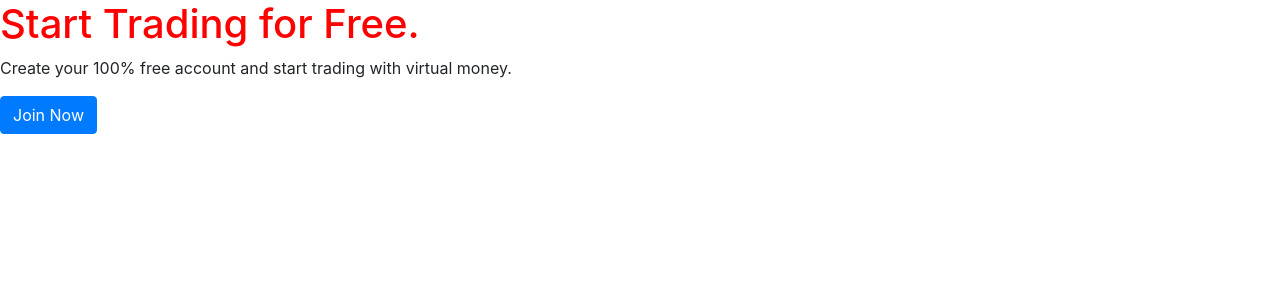
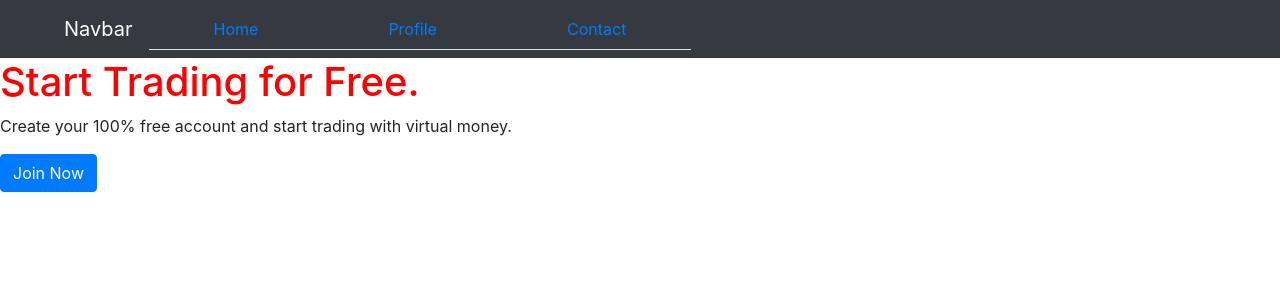
Before and after one commit to ji21/crypto_project, a Django app: page /login/ in a window 1280 px wide. Shown: the top 300 px of the page. Run offline with Django 3.2, Linux system fonts and the light colour scheme; some libraries are stand-ins or nearby versions.

Commit message:
nav bar styling base.html

```diff
--- a/config/urls.py
+++ b/config/urls.py
@@ -15,10 +15,10 @@ Including another URLconf
 """
 from django.contrib import admin
 from django.urls import path
-from crypto.views import loginView, homeView
+from crypto.views import login_view, home_view
 
 urlpatterns = [
     path('admin/', admin.site.urls),
-    path('login/', loginView),
-    path('home/', homeView)
+    path('login/', login_view),
+    path('home/', home_view)
 ]
--- a/crypto/views.py
+++ b/crypto/views.py
@@ -1,6 +1,7 @@
 from django.shortcuts import render
 from django.http import HttpResponse
 from coinbase.wallet.client import Client
+from django.http import JsonResponse
 import json
 import os
 import environ
@@ -12,14 +13,18 @@ environ.Env.read_env()
 
 print(os.environ.get('API_KEY'))
 
-def loginView(request):
+def login_view(request):
   return render(request, 'login.html')
 
 
 
-def homeView(request):
+def home_view(request):
   # url = "https://blockchain.info/ticker"
   # ex_rate = json.loads(requests.get(url))
+  return render(request, 'home.html')
+
+
+def get_spot():
   API_KEY=os.environ.get('API_KEY')
   API_SECRET=os.environ.get('API_SECRET')
   client = Client(API_KEY, API_SECRET, api_version='2020-08-25')
--- a/templates/base.html
+++ b/templates/base.html
@@ -1,5 +1,11 @@
+
 <html>
   <head>
+
+    <meta charset="utf-8">
+    <meta name="viewport" content="width=device-width, initial-scale=1, shrink-to-fit=no">
+
+
     <link rel="stylesheet" href="https://stackpath.bootstrapcdn.com/bootstrap/4.5.2/css/bootstrap.min.css" integrity="sha384-JcKb8q3iqJ61gNV9KGb8thSsNjpSL0n8PARn9HuZOnIxN0hoP+VmmDGMN5t9UJ0Z" crossorigin="anonymous">
     <title>{% block title %}Trading 101{% endblock %}</title>
     <link rel="stylesheet" type="text/css" href="../static/css/style.css">
@@ -8,7 +14,38 @@
 
   <body>
     <div class="conatiner">
+    <nav class="navbar navbar-expand-lg navbar-dark bg-dark">
+      <a class="navbar-brand pl-5" href="">Navbar</a>
+      <button class="navbar-toggler" type="button" data-toggle="collapse" data-target="#navbarNavAltMarkup" aria-controls="navbarNavAltMarkup" aria-expanded="false" aria-label="Toggle navigation">
+        <span class="navbar-toggler-icon"></span>
+      </button>
+      <div>
+        <ul class="nav nav-tabs" id="myTab" role="tablist">
+          <li class="nav-item pl-5 pr-5" role="presentation">
+            <a class="nav-link" id="home-tab" data-toggle="tab" href="#home" role="tab" aria-controls="home" aria-selected="false">Home</a>
+          </li>
+          <li class="nav-item pl-5 pr-5" role="presentation">
+            <a class="nav-link" id="profile-tab" data-toggle="tab" href="#profile" role="tab" aria-controls="profile" aria-selected="false">Profile</a>
+          </li>
+          <li class="nav-item pl-5 pr-5" role="presentation">
+            <a class="nav-link" id="contact-tab" data-toggle="tab" href="#contact" role="tab" aria-controls="contact" aria-selected="false">Contact</a>
+          </li>
+        </ul>
+        <div class="tab-content" id="myTabContent">
+          <div class="tab-pane fade" id="home" role="tabpanel" aria-labelledby="home-tab">Raw denim you probably haven't heard of them jean shorts Austin. Nesciunt tofu stumptown aliqua, retro synth master cleanse. Mustache cliche tempor, williamsburg carles vegan helvetica. Reprehenderit butcher retro keffiyeh dreamcatcher synth. Cosby sweater eu banh mi, qui irure terry richardson ex squid. Aliquip placeat salvia cillum iphone. Seitan aliquip quis cardigan american apparel, butcher voluptate nisi qui.</div>
+          <div class="tab-pane fade" id="profile" role="tabpanel" aria-labelledby="profile-tab">Food truck fixie locavore, accusamus mcsweeney's marfa nulla single-origin coffee squid. Exercitation +1 labore velit, blog sartorial PBR leggings next level wes anderson artisan four loko farm-to-table craft beer twee. Qui photo booth letterpress, commodo enim craft beer mlkshk aliquip jean shorts ullamco ad vinyl cillum PBR. Homo nostrud organic, assumenda labore aesthetic magna delectus mollit. Keytar helvetica VHS salvia yr, vero magna velit sapiente labore stumptown. Vegan fanny pack odio cillum wes anderson 8-bit, sustainable jean shorts beard ut DIY ethical culpa terry richardson biodiesel. Art party scenester stumptown, tumblr butcher vero sint qui sapiente accusamus tattooed echo park.</div>
+          <div class="tab-pane fade" id="contact" role="tabpanel" aria-labelledby="contact-tab">...</div>
+        </div>
+      </div>
+    </nav>
       {% block content %}{% endblock %}
     </div>
+
+
+    <script src="https://code.jquery.com/jquery-3.5.1.slim.min.js" integrity="sha384-DfXdz2htPH0lsSSs5nCTpuj/zy4C+OGpamoFVy38MVBnE+IbbVYUew+OrCXaRkfj" crossorigin="anonymous"></script>
+    <script src="https://cdn.jsdelivr.net/npm/popper.js@1.16.1/dist/umd/popper.min.js" integrity="sha384-9/reFTGAW83EW2RDu2S0VKaIzap3H66lZH81PoYlFhbGU+6BZp6G7niu735Sk7lN" crossorigin="anonymous"></script>
+    <script src="https://stackpath.bootstrapcdn.com/bootstrap/4.5.2/js/bootstrap.min.js" integrity="sha384-B4gt1jrGC7Jh4AgTPSdUtOBvfO8shuf57BaghqFfPlYxofvL8/KUEfYiJOMMV+rV" crossorigin="anonymous"></script>
+
   </body>
+
 </html>
--- a/templates/login.html
+++ b/templates/login.html
@@ -6,5 +6,5 @@
 {% block content %}
 <h1>Start Trading for Free.</h1>
 <p>Create your 100% free account and start trading with virtual money.</p>
-<a href="https://www.google.com" class="btn btn-primary">Join Now</a>
+<a href="https://docs.djangoproject.com" class="btn btn-primary">Join Now</a>
 {% endblock %}
```
Also changed, not shown: templates/home.html (added, +7 -0 lines).
